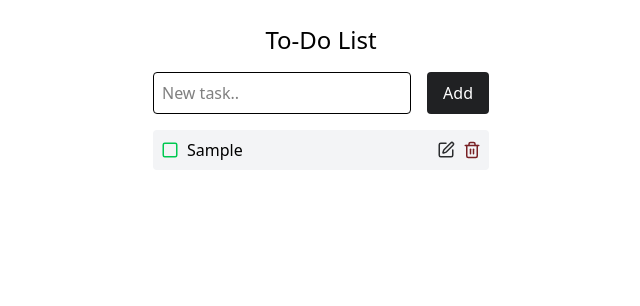
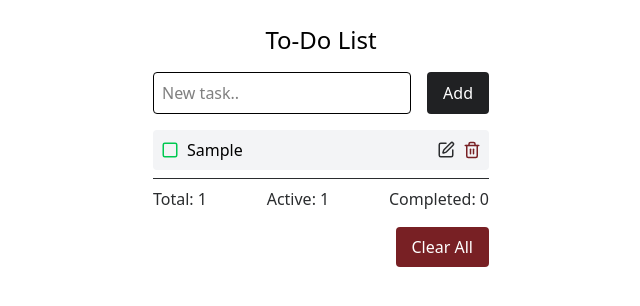
Before and after one commit to Dimitris-25/cf7-react-todo-app, a React (Vite) app: page / in a window 1280 px wide. Both pictures are taken after typing "Sample" into the empty fields and a click on the button "Add". Shown: the top 306 px of the page, without its empty margins (319-959 px from the left). Built offline with nearby package versions, Linux system fonts and the light colour scheme.

Commit message:
feat: add clear all tasks and count tasks

```diff
--- a/src/components/Todo.tsx
+++ b/src/components/Todo.tsx
@@ -2,6 +2,7 @@
 import TodoForm from "./TodoForm.tsx";
 import TodoList from "./TodoList.tsx";
 import type {TodoProps, Action} from "../types.ts";
+
 
 const getInitialTodos = () => {
    const stored = localStorage.getItem("todos");
@@ -41,6 +42,8 @@
                 ? {...todo, completed: !todo.completed}
                     :todo
             )
+        case "CLEAR_ALL":
+            return []
         default:
             return state;
     }
@@ -48,11 +51,20 @@
 
 const Todo = () =>{
     const [todos, dispatch] = useReducer(todoReducer, [], getInitialTodos);
+
+    const totalTasks: number = todos.length;
+    const completedTasks: number = todos.filter(t => t.completed).length;
+    const activeTasks: number = totalTasks - completedTasks;
+
     // console.log(todos);
 
     useEffect(() => {
         localStorage.setItem("todos", JSON.stringify(todos));
     }, [todos]);
+
+    const handleClearAll = () => {
+        dispatch({type: "CLEAR_ALL"});
+    }
 
     return (
         <>
@@ -60,6 +72,26 @@
                 <h1 className="text-center text-2xl mb-4">To-Do List</h1>
                 <TodoForm dispatch={dispatch} />
                 <TodoList todos={todos} dispatch={dispatch} />
+
+                {todos.length > 0 && (
+                    <>
+                        <div className="flex justify-between border-t pt-2 mt-2 text-cf-gray">
+                            <span>Total: {totalTasks}</span>
+                            <span>Active: {activeTasks}</span>
+                            <span>Completed: {completedTasks}</span>
+                        </div>
+                        <div className="text-end mt-4">
+                            <button
+                                onClick={handleClearAll}
+                                className="bg-cf-dark-red text-white py-2 px-4 rounded"
+                            >
+                                Clear All
+                            </button>
+                        </div>
+                    </>
+                )}
+
+
             </div>
         </>
     )
--- a/src/types.ts
+++ b/src/types.ts
@@ -8,7 +8,8 @@
     | {type: "ADD"; payload: string}
     | {type: "DELETE"; payload: number}
     | {type: "EDIT"; payload: {id: number; newText: string}}
-    | {type: "COMPLETE"; payload: number};
+    | {type: "COMPLETE"; payload: number}
+    | {type: "CLEAR_ALL"};
 
 
 export type TodoFormProps = {
```
